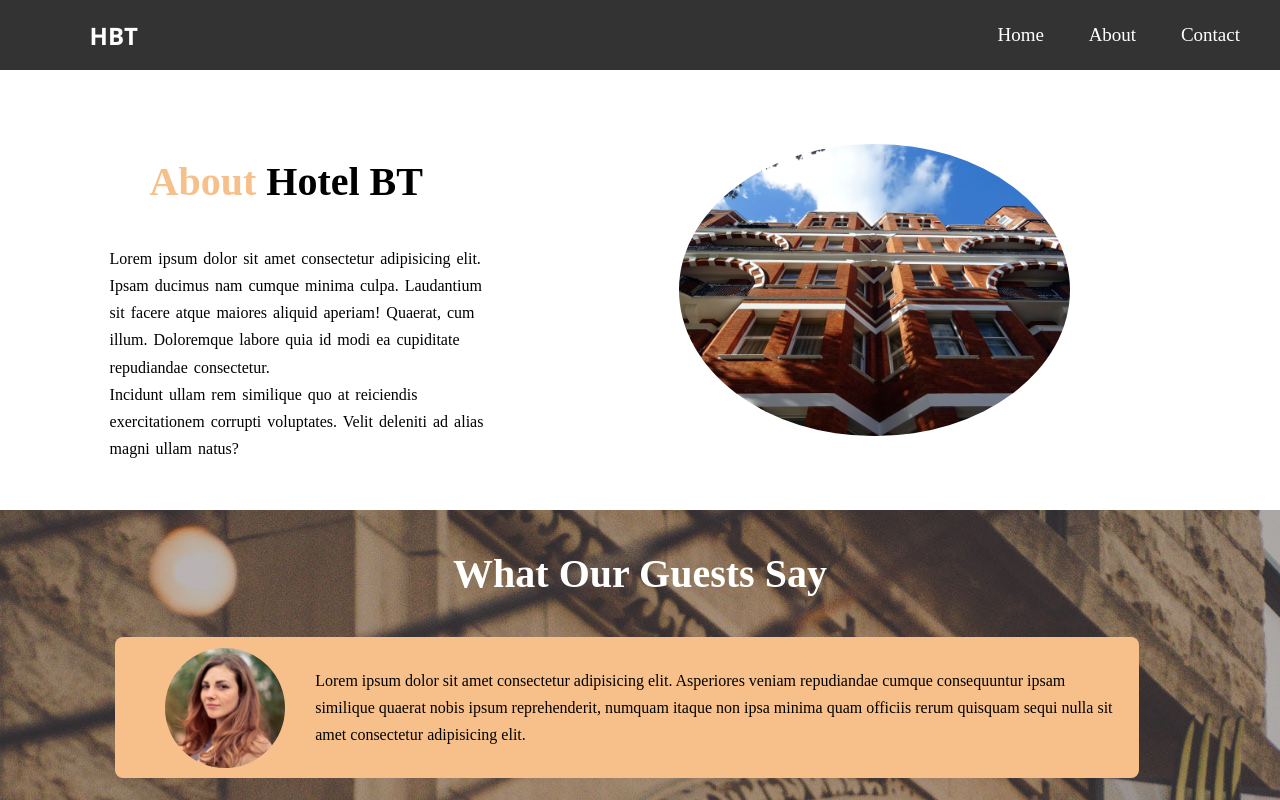
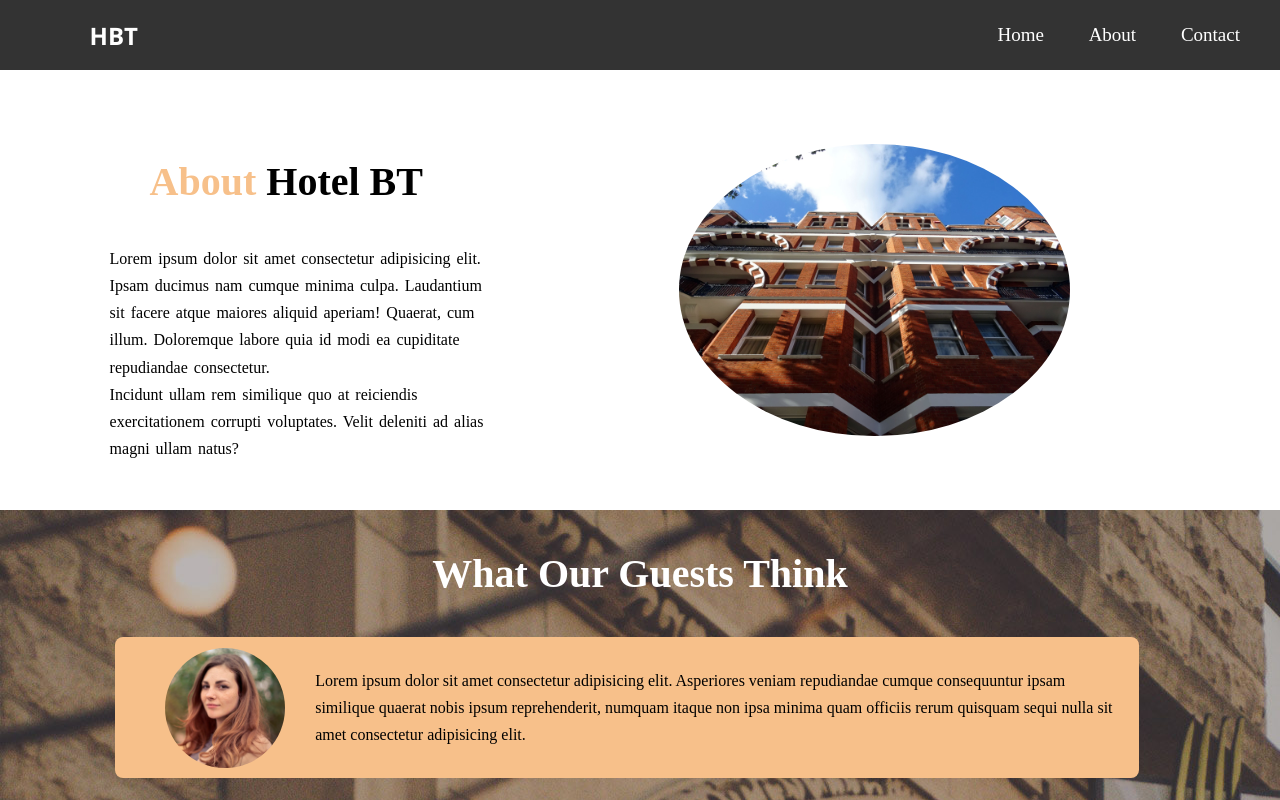
Before and after one commit to sonalimishra123/hotel-website, a plain HTML site: page About.html in a window 1280 px wide. Shown: the top 800 px of the page. Drawn offline with Linux system fonts and the light colour scheme.

Commit message:
fix about

```diff
--- a/About.html
+++ b/About.html
@@ -33,7 +33,7 @@
             </section>
 
             <div class="about-bottom">
-                <h2>What Our Guests Say</h2>
+                <h2>What Our Guests Think</h2>
                 <div class="flex-row">
                     <div class="one">
                         <img src="./images/person-1.jpg" alt="">
```
